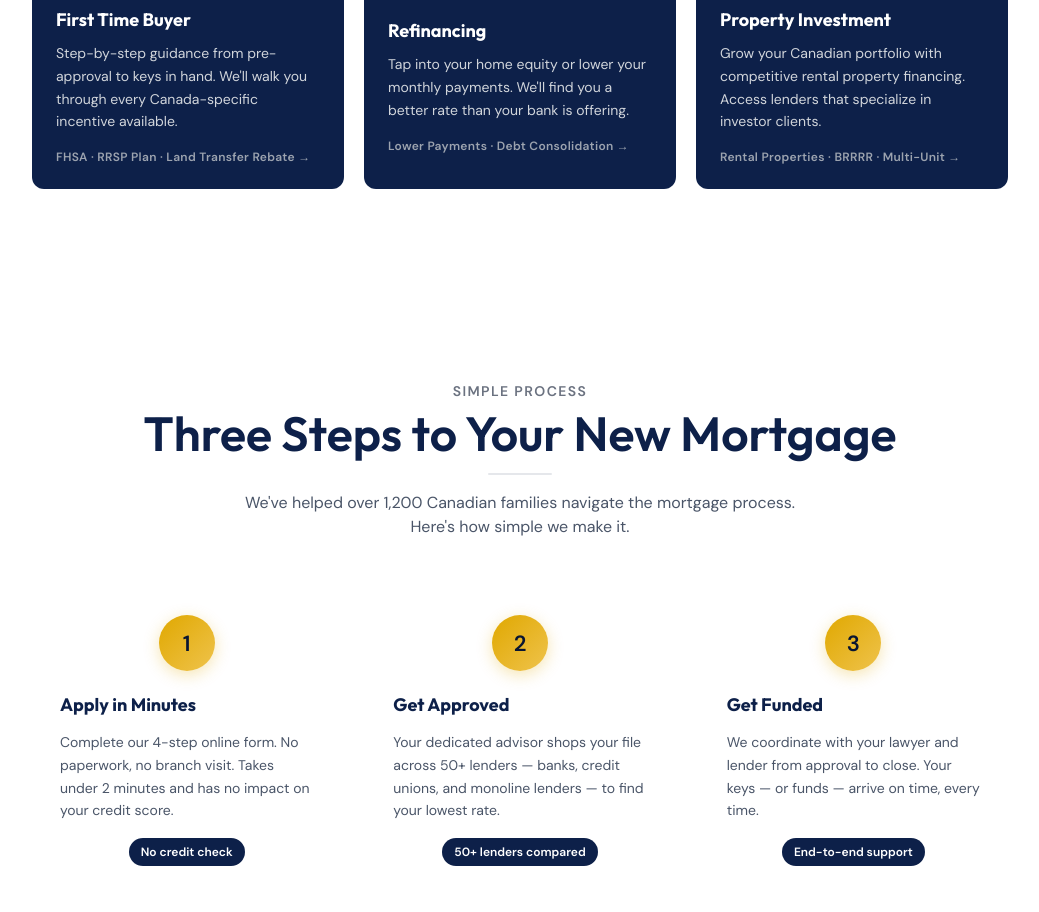
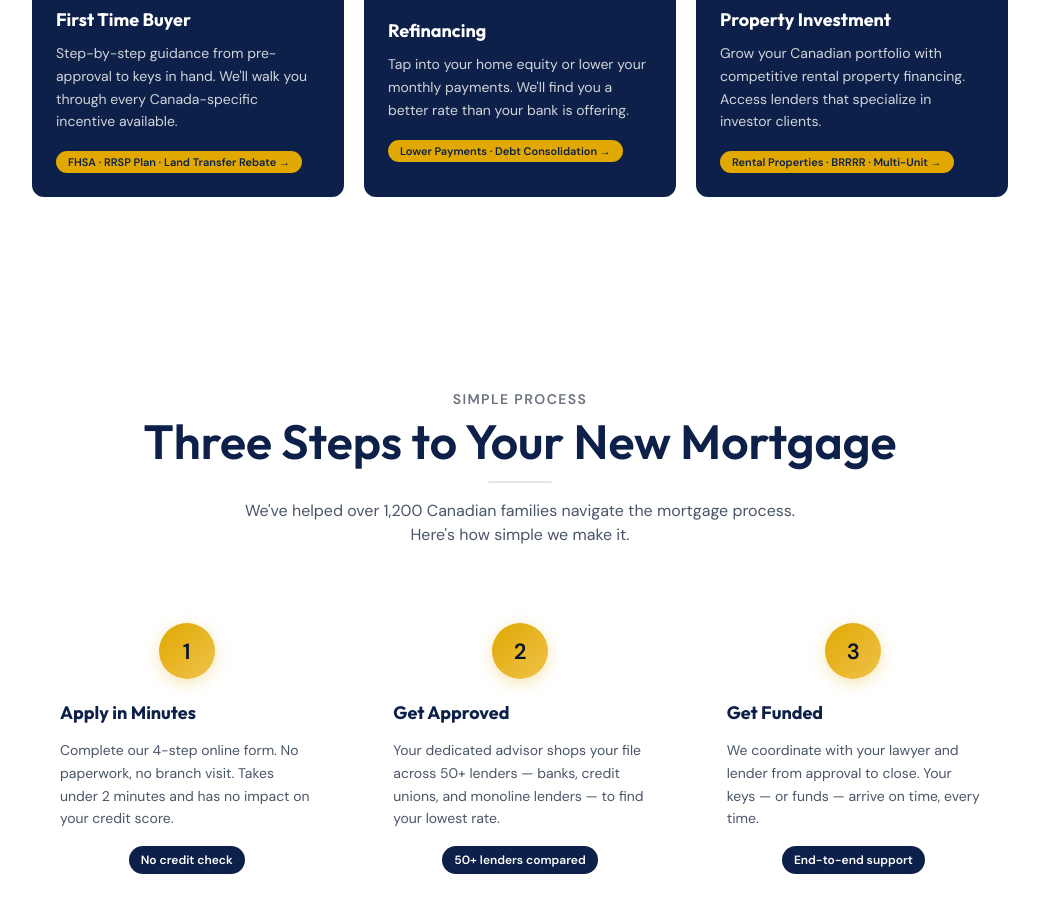
Before and after one commit to melzeranthony6-ai/clearpath-mortgage, a React (Vite) app: page / in a window 1280 px wide. Shown: the part 1040-1952 px from the top of the page, without its empty margins (120-1159 px from the left). Built offline with nearby package versions, Linux system fonts and the light colour scheme.

Commit message:
fix: gold pill badges on audience cards

```diff
--- a/src/components/AudienceSelector.tsx
+++ b/src/components/AudienceSelector.tsx
@@ -64,7 +64,20 @@ function AudienceSelector({ onSelect }: AudienceSelectorProps) {
             >
               <h3 className="font-display text-lg text-white font-bold mb-2">{audience.title}</h3>
               <p className="text-gray-300 text-sm leading-relaxed">{audience.description}</p>
-              <div className="mt-4 text-xs font-semibold text-gray-400 tracking-wide">{audience.tags}</div>
+              <div className="mt-4">
+                <span
+                  style={{
+                    backgroundColor: '#e0a800',
+                    color: '#0d2049',
+                    fontWeight: 600,
+                    padding: '4px 12px',
+                    borderRadius: '999px',
+                    fontSize: '11px',
+                  }}
+                >
+                  {audience.tags}
+                </span>
+              </div>
             </button>
           ))}
         </div>
```
